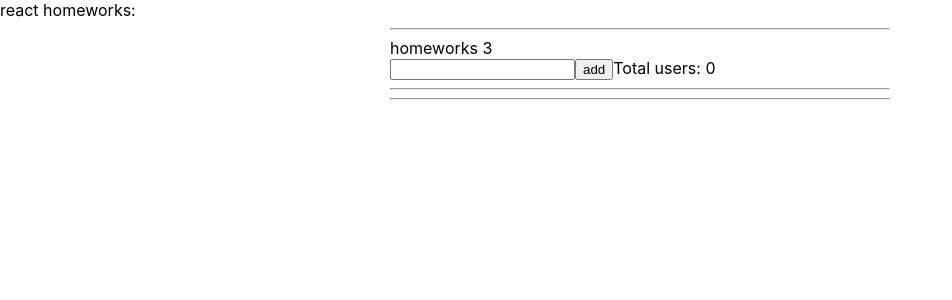
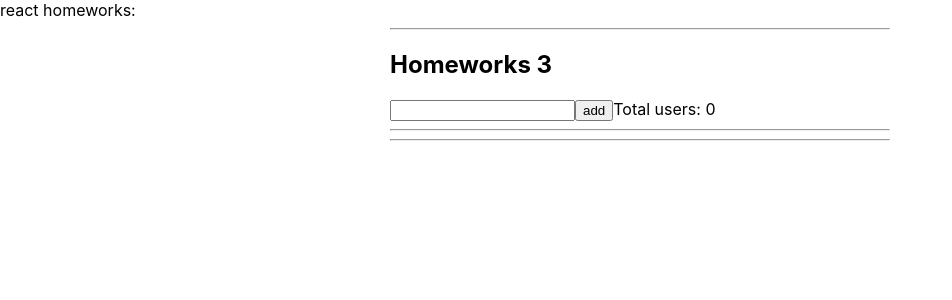
Before and after one commit to aivan3d66/tasksFromIgnat, a React (Create React App) app in the folder my-app/: page / in a window 1280 px wide. Shown: the top 300 px of the page, without its empty margins (0-952 px from the left). Built offline with nearby package versions, Linux system fonts and the light colour scheme.

Commit message:
add task title

```diff
--- a/my-app/src/p2-homeworks/h3/HW3.tsx
+++ b/my-app/src/p2-homeworks/h3/HW3.tsx
@@ -23,7 +23,7 @@ function HW3() {
   return (
     <div className={s.inputForm__wrapper}>
       <hr/>
-      homeworks 3
+      <h2>Homeworks 3</h2>
 
       {/*should work (должно работать)*/}
       <GreetingContainer users={users} addUserCallback={addUserCallback}/>
```
